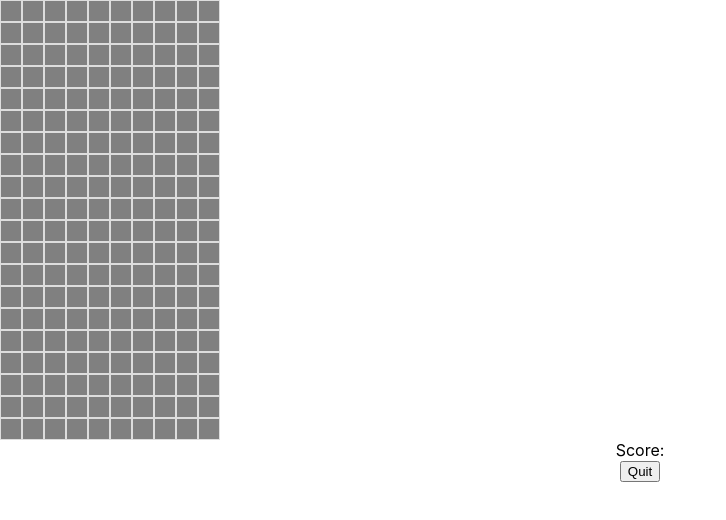
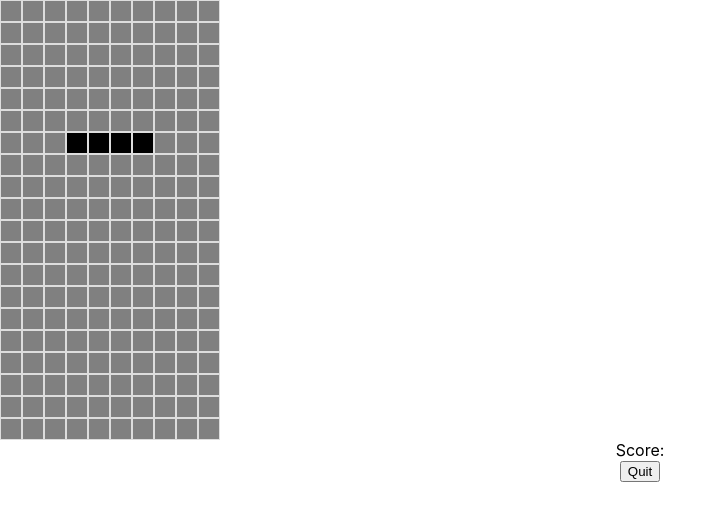
Before and after one commit to aesadev/tetris-game, a React (Create React App) app: page / in a window 1280 px wide. Both pictures are taken after a click on the button "play". Shown: the top 520 px of the page, without its empty margins (0-726 px from the left). Built offline with nearby package versions, Linux system fonts and the light colour scheme.

Commit message:
First rain

```diff
--- a/src/components/gameboard/gameboard.js
+++ b/src/components/gameboard/gameboard.js
@@ -1,17 +1,69 @@
-import React, {useState} from 'react';
+import React, { useEffect, useState } from 'react';
 import './gameboard.css';
+import { TETROMINOS } from "./tetrominoes";
 
 const createBoard = () => {
-    return Array.from({length:20}, ()=> Array(10).fill(0));
-}
+    return Array.from({ length: 20 }, () => Array(10).fill(0));
+};
+
+const getRandomTetromino = () => {
+    const tetrominos = Object.keys(TETROMINOS);
+    const randomTetromino = Math.floor(Math.random() * tetrominos.length);
+    return TETROMINOS[tetrominos[randomTetromino]];
+};
+
 const GameBoard = () => {
-    const [board,setBoard] = useState(createBoard);
+    const [board, setBoard] = useState(createBoard());
+    const [currentTetromino, setCurrentTetromino] = useState(getRandomTetromino());
+    const [position, setPosition] = useState({ x: 5 - Math.floor(currentTetromino[0].length / 2), y: 0 });
 
-return <div className={"gameboard"}>
-    {board.map((row,rowIndex) => (<div key={rowIndex} className={"row"}>
-        {row.map((cell,cellIndex) => <div key={cellIndex} className={ cell === 0 ? "empty":"filled"}></div>)}
-    </div>))}
-</div>;
-}
+    useEffect(() => {
+        startTetromino();
+    }, []);
+
+    useEffect(() => {
+        recreateBoard();
+    }, [position, currentTetromino]);
+
+    useEffect(() => {
+        const interval = setInterval(() => {
+            moveDown();
+        }, 500); // Her 1000 milisaniyede (1 saniyede) bir moveDown çağrılır
+
+        return () => clearInterval(interval); // Unmount olurken interval temizlenir
+    }, []);
+
+    const startTetromino = () => {
+        const newTetromino = getRandomTetromino();
+        setCurrentTetromino(newTetromino);
+        setPosition({ x: 5 - Math.floor(newTetromino[0].length / 2), y: 0 });
+    };
+
+    const moveDown = () => {
+        setPosition(prev => ({ ...prev, y: prev.y + 1 }));
+    };
+
+    const recreateBoard = () => {
+        const newBoard = createBoard();
+        currentTetromino.forEach((row, y) => {
+            row.forEach((value, x) => {
+                if (value !== 0) {
+                    newBoard[y + position.y][x + position.x] = value;
+                }
+            });
+        });
+        setBoard(newBoard);
+    };
+
+    return <div className={"gameboard"}>
+        {board.map((row, rowIndex) => (
+            <div key={rowIndex} className={"row"}>
+                {row.map((cell, cellIndex) => (
+                    <div key={cellIndex} className={cell === 0 ? "empty" : "filled"}></div>
+                ))}
+            </div>
+        ))}
+    </div>;
+};
 
 export default GameBoard;
--- /dev/null
+++ b/src/components/gameboard/tetrominoes.js
@@ -0,0 +1,37 @@
+export const TETROMINOS = {
+    I: [
+        [0, 0, 0, 0],
+        [1, 1, 1, 1],
+        [0, 0, 0, 0],
+        [0, 0, 0, 0]
+    ],
+    J: [
+        [0, 0, 0],
+        [2, 2, 2],
+        [0, 0, 2]
+    ],
+    L: [
+        [0, 0, 0],
+        [3, 3, 3],
+        [3, 0, 0]
+    ],
+    O: [
+        [4, 4],
+        [4, 4]
+    ],
+    S: [
+        [0, 0, 0],
+        [0, 5, 5],
+        [5, 5, 0]
+    ],
+    T: [
+        [0, 0, 0],
+        [6, 6, 6],
+        [0, 6, 0]
+    ],
+    Z: [
+        [0, 0, 0],
+        [7, 7, 0],
+        [0, 7, 7]
+    ],
+}
--- a/src/components/gameplay-screen/gameplay-screen.js
+++ b/src/components/gameplay-screen/gameplay-screen.js
@@ -1,12 +1,12 @@
 import Gameboard from "../gameboard/gameboard";
 
 
-const GameplayScreen = ({setActiveComponent,ComponentTypes}) => {
+const GameplayScreen = ({setActiveComponent,ComponentTypes,setBoard,setCurrentTetromino,setPosition}) => {
 
     return (
         <div className="game-container">
             <div className="Gameboard-container">
-                <Gameboard></Gameboard>
+                <Gameboard setBoard={setBoard} setCurrentTetromino={setCurrentTetromino} setPosition={setPosition}></Gameboard>
             </div>
             <div className="sidebar">
                 <div className="score">
```
